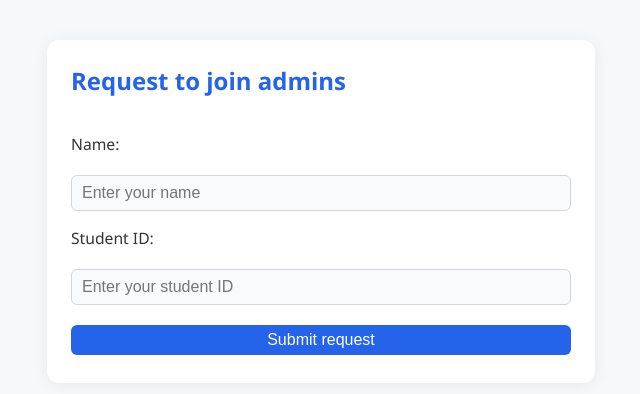
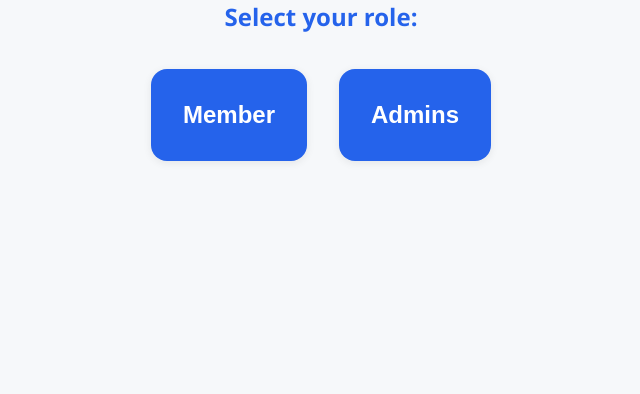
Before and after one commit to JasonVBN/hourstracker, a Flask app: page /admin/request in a window 1280 px wide. Shown: the top 394 px of the page, without its empty margins (319-959 px from the left). Run offline with Flask 3, Linux system fonts and the light colour scheme.

Commit message:
major update: members must now make account; records tied to accounts with fixed name+sid - more reliable & secure

```diff
--- a/app.py
+++ b/app.py
@@ -34,14 +34,34 @@ def log(msg):
 
 @app.route('/')
 def index():
+    log(f'index visited from {request.remote_addr}')
+    log(session)
+
+    res, totals = [], []
     if 'email' in session:
         session['userinfo'] = getuserinfo(session['email'])
+        if session['userinfo'] is None:
+            return redirect('/admin/request')
 
-    log(f'index visited from {request.remote_addr}')
+        res = runquery('''SELECT entries.status,
+                events.name, events.date, events.hours
+                FROM entries
+                JOIN events ON entries.event_id = events.id
+                WHERE user_id = %s''',
+             (session['userinfo']['id'],))
+        totals = runquery('''SELECT status, SUM(events.hours) as total
+                      FROM entries
+                      JOIN events ON entries.event_id = events.id
+                      WHERE user_id = %s
+                      GROUP BY status''',
+             (session['userinfo']['id'],))
+
     return render_template('index.html',
                            user=session.get('userinfo'),
                            allusers=getallusers(),
-                           events=getallevents()
+                           events=getallevents(),
+                           queryresults=res,
+                           totals={x['status']: x['total'] for x in totals}
     )
 
 # visited only via QR code
@@ -57,8 +77,8 @@ def adminrequest():
 
 @app.route('/admin/kick/<int:id>')
 def kick(id: int):
-    runquery("UPDATE admins SET status = 'denied' WHERE id = %s", (id,))
-    email = runquery("SELECT email FROM admins WHERE id = %s", (id,))[0]['email']
+    runquery("UPDATE users SET status = 'denied' WHERE id = %s", (id,))
+    email = runquery("SELECT email FROM users WHERE id = %s", (id,))[0]['email']
     send_email(email,
         "you've been kicked",
         """you've been kicked from the admin list
@@ -68,8 +88,7 @@ def kick(id: int):
 @app.route('/entry', methods=['POST'])
 def entry():
     event_id = request.form.get('event_id')
-    name = request.form.get('name')
-    sid = request.form.get('sid')
+    hours = request.form.get('hours')
 
     mimetype, data = None, None
     file = request.files.get('proofdoc')
@@ -79,9 +98,9 @@ def entry():
         data = file.read()
         print("mimetype:", mimetype)
 
-    runquery("INSERT INTO entries (event_id, name, sid, status, proof, mimetype) " \
-                "VALUES (%s, %s, %s, 'pending', %s, %s)",
-                (event_id, name, sid, data, mimetype))
+    runquery("INSERT INTO entries (event_id, user_id, hours, proof, mimetype, status) " \
+                "VALUES (%s, %s, %s, %s, %s, 'pending')",
+                (event_id, session['userinfo']['id'], hours, data, mimetype))
     return redirect('/')
 
 @app.route('/entry/proof/<int:id>')
@@ -98,11 +117,12 @@ def entry_proof(id: int):
 @app.route('/entries/pending')
 def pending_entries():
     pending_list = runquery("""SELECT entries.*,
-                            events.name AS event_name, events.date, events.hours
+                            events.name AS event_name, events.date,
+                            users.name AS user_name, users.sid
                             FROM entries
                             JOIN events ON entries.event_id = events.id
-                            WHERE status = 'pending'""")
-    print(pending_list)
+                            JOIN users ON entries.user_id = users.id
+                            WHERE entries.status = 'pending'""")
     return render_template('entries.html',
             entries=pending_list,
     )
@@ -119,27 +139,15 @@ def deny_entry(id: int):
     runquery("UPDATE entries SET status = 'denied' WHERE id = %s", (id,))
     return redirect('/entries/pending')
 
-@app.route('/query', methods=['POST'])
-def query():
-    res = runquery('''SELECT entries.status,
-             events.name, events.date, events.hours
-             FROM entries
-             JOIN events ON entries.event_id = events.id
-             WHERE sid = %s''',
-             (request.form.get('sid'),))
-    totals = runquery('''SELECT status, SUM(events.hours) as total
-                      FROM entries
-                      JOIN events ON entries.event_id = events.id
-                      WHERE sid = %s
-                      GROUP BY status''',
-             (request.form.get('sid'),))
-    return render_template('index.html',
-                           user=session.get('userinfo'),
-                           allusers=getallusers(),
-                           events=getallevents(),
-                           queryresults=res,
-                           totals={x['status']: x['total'] for x in totals}
-                           )
+# @app.route('/query', methods=['POST'])
+# def query():
+
+#     return render_template('index.html',
+#                            user=session.get('userinfo'),
+#                            allusers=getallusers(),
+#                            events=getallevents(),
+
+#                            )
 
 @app.route('/events')
 def events():
@@ -176,7 +184,7 @@ def accept(id: int):
     print(f"[app/accept] Accepting admin request for ID: {id}")
     updatestatus(id, 'approved')
 
-    email = runquery("SELECT email FROM admins WHERE id = %s", (id,))[0]['email']
+    email = runquery("SELECT email FROM users WHERE id = %s", (id,))[0]['email']
     send_email(email,
         "you've been approved",
         """you've been approved as an admin!
@@ -188,7 +196,7 @@ def deny(id: int):
     print(f"[app/accept] Denying admin request for ID: {id}")
     updatestatus(id, 'denied')
 
-    email = runquery("SELECT email FROM admins WHERE id = %s", (id,))[0]['email']
+    email = runquery("SELECT email FROM users WHERE id = %s", (id,))[0]['email']
     send_email(email,
         "you've been denied",
         """you've been denied from admin role :(
@@ -208,6 +216,34 @@ def adminrequestsubmit():
     print(f"User info after request: {session['userinfo']}")
 
     return redirect('/')
+
+@app.route('/member/join/submit', methods=['POST'])
+def memberjoin():
+    fname = request.form.get('fname')
+    lname = request.form.get('lname')
+    sid = request.form.get('sid')
+
+    if not (fname and lname and sid):
+        return jsonify({"error": "All fields are required"}), 400
+
+    # is it safe to assume user still logged in?
+    runquery('''INSERT INTO users (email, name, sid, status, role)
+            VALUES (%s, %s, %s, 'approved', 'member')
+            ON DUPLICATE KEY UPDATE
+            name=VALUES(name), sid=VALUES(sid), status='approved', role='member' ''',
+              (session['email'], f'{fname} {lname}', sid))
+
+    userinfo = getuserinfo(session['email'])
+    session['userinfo'] = userinfo
+    print(f"User info after join: {session['userinfo']}")
+
+    return redirect('/')
+
+@app.route('/roster')
+def roster():
+    users = runquery('''SELECT * FROM users''')
+    return render_template('roster.html',
+                           users=users)
 
 @app.route('/export')
 def exportpage():
@@ -305,14 +341,14 @@ def myprofile():
 @app.route('/profile/editbio', methods=['POST'])
 def editbio():
     new_bio = request.form.get('bio')
-    runquery("UPDATE admins SET bio = %s WHERE email = %s",
+    runquery("UPDATE users SET bio = %s WHERE email = %s",
              (new_bio, session['email']))
     session['userinfo'] = getuserinfo(session['email'])
     return redirect('/profile')
 
 @app.route('/profile/<int:id>')
 def profile(id: int):
-    user = runquery("SELECT name,bio FROM admins WHERE id = %s", (id,))[0]
+    user = runquery("SELECT name,bio FROM users WHERE id = %s", (id,))[0]
     return render_template('profile-other.html',
                            name=user['name'],
                            bio=user['bio'],
--- /dev/null
+++ b/static/signup.css
@@ -0,0 +1,46 @@
+.role-btn {
+    font-size: 1.5rem;
+    padding: 32px;
+    border-radius: 16px;
+    background: #2563eb;
+    color: #fff;
+    font-weight: bold;
+    cursor: pointer;
+    box-shadow: 0 2px 8px rgba(0,0,0,0.08);
+    transition: background 0.2s, transform 0.1s;
+    border: none;
+}
+.role-btn:hover {
+    background: #1e40af;
+    transform: scale(1.04);
+}
+form {
+    max-width: 400px;
+    margin: 0 auto 32px auto;
+    background: #f9f9f9;
+    padding: 24px 28px 18px 28px;
+    border-radius: 12px;
+    box-shadow: 0 2px 8px rgba(0,0,0,0.04);
+}
+form label {
+    display: block;
+    margin-top: 18px;
+    margin-bottom: 6px;
+    font-weight: 500;
+}
+form input[type="text"] {
+    width: 100%;
+    margin-bottom: 8px;
+}
+form input[type="submit"] {
+    width: 100%;
+    margin-top: 16px;
+    background: #2563eb;
+    color: #fff;
+    font-weight: bold;
+    border: none;
+    transition: background 0.2s;
+}
+form input[type="submit"]:hover {
+    background: #1e40af;
+}
--- a/templates/askname.html
+++ b/templates/askname.html
@@ -5,15 +5,46 @@
     <meta name="viewport" content="width=device-width, initial-scale=1.0">
     <title>Document</title>
     <link rel="stylesheet" href="/static/index.css">
+    <link rel="stylesheet" href="/static/signup.css">
 </head>
 <body>
-    <form action="/admin/request/submit" method="post">
+
+    <h2 style="text-align:center; margin-bottom: 32px;">Select your role:</h2>
+    <div style="display: flex; gap: 32px; margin-bottom: 32px; justify-content: center;">
+        <button id="show-member" type="button" class="role-btn">Member</button>
+        <button id="show-admin" type="button" class="role-btn">Admins</button>
+    </div>
+    <form id="admin-form" action="/admin/request/submit" method="post" style="display:none;">
         <h2>Request to join admins</h2>
         <label>Name:</label>
-        <input type="text" name="name" placeholder="Enter your name">
+        <input type="text" name="name" placeholder="Enter your name" required>
         <label>Student ID:</label>
-        <input type="text" name="sid" placeholder="Enter your student ID">
+        <input type="text" name="sid" placeholder="Enter your student ID" required>
         <input type="submit" value="Submit request">
     </form>
+
+    <form id="member-form" action="/member/join/submit" method="post" style="display:none;">
+        <h2>Join as member</h2>
+        <label>First Name:</label>
+        <input type="text" name="fname" placeholder="Enter your first name" required>
+        <label>Last Name:</label>
+        <input type="text" name="lname" placeholder="Enter your last name" required>
+        <label>Student ID:</label>
+        <input type="text" name="sid" placeholder="Enter your student ID" required>
+        <input type="submit" value="Join!">
+    </form>
+    <style>
+
+    </style>
+    <script>
+        document.getElementById('show-member').onclick = function() {
+            document.getElementById('member-form').style.display = 'block';
+            document.getElementById('admin-form').style.display = 'none';
+        };
+        document.getElementById('show-admin').onclick = function() {
+            document.getElementById('admin-form').style.display = 'block';
+            document.getElementById('member-form').style.display = 'none';
+        };
+    </script>
 </body>
 </html>
```
Also changed, not shown: db.py (+25 -18 lines), templates/entries.html (+7 -6 lines), templates/events.html (+13 -12 lines), templates/export.html (+6 -5 lines), templates/index.html (+60 -27 lines), templates/profile-other.html (+6 -5 lines), templates/profile.html (+6 -5 lines), templates/roster.html (added, +84 -0 lines).
